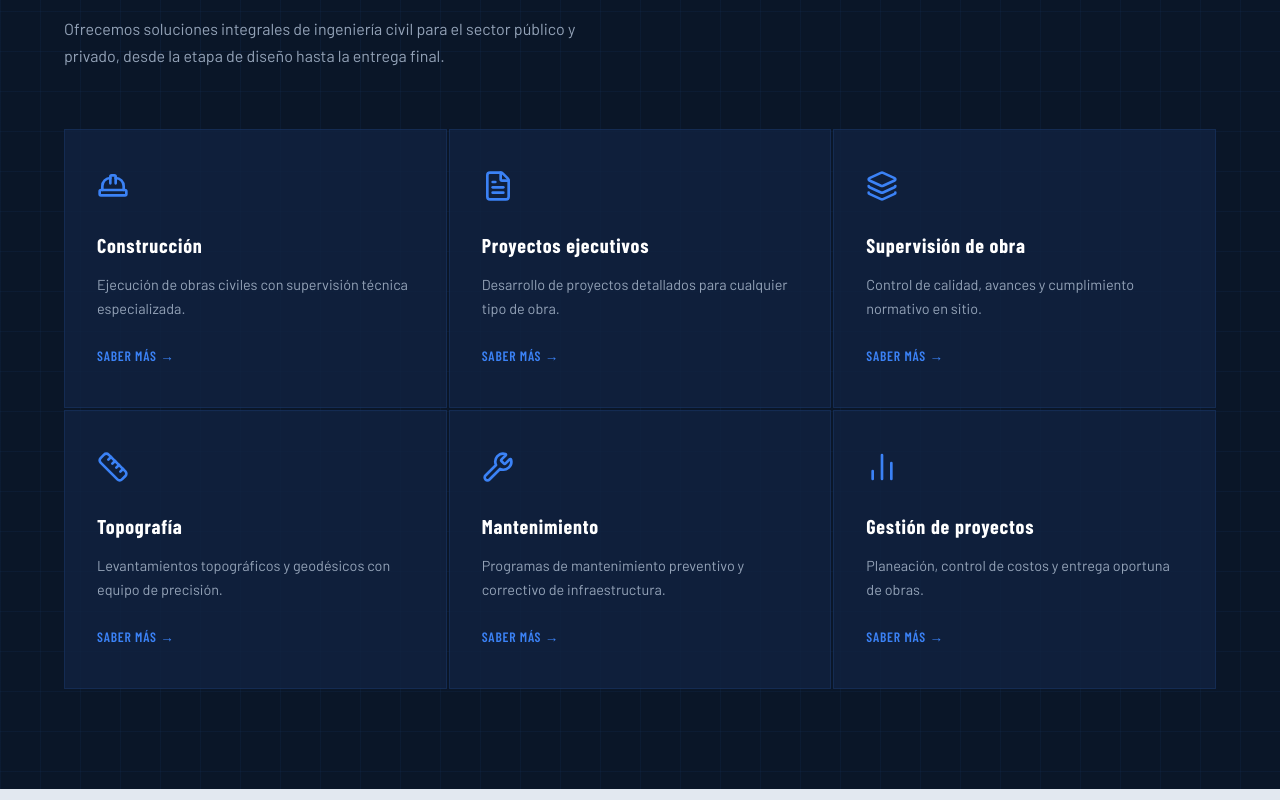
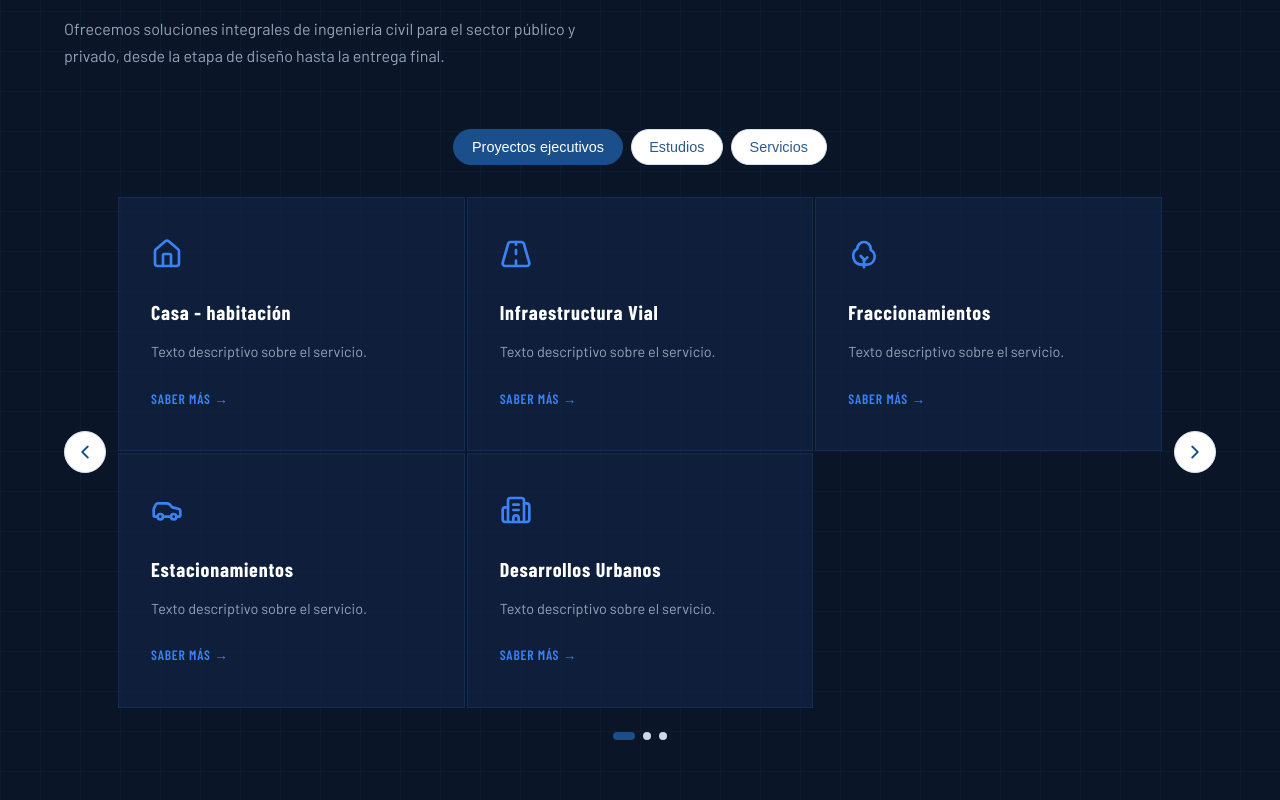
Before and after one commit to Diegocho1/auren-web, a React (Vite) app: page / in a window 1280 px wide. Shown: the part 1740-2540 px from the top of the page. Built offline with nearby package versions, Linux system fonts and the light colour scheme; a web font is replaced by a local one.

Commit message:
CI/CD correct

```diff
--- a/src/components/sections/Contacto.jsx
+++ b/src/components/sections/Contacto.jsx
@@ -2,9 +2,9 @@ import { MapPin, Phone, Mail, Clock } from 'lucide-react';
 import './Contacto.css';
 
 const datos = [
-  { icon: <MapPin size={20} />,  label: 'Dirección',   valor: 'Durangoi, Dgo, México' },
-  { icon: <Phone size={20} />,   label: 'Teléfono',    valor: '+52 000 000 0000' },
-  { icon: <Mail size={20} />,    label: 'Correo',      valor: 'contacto@auren.com.mx' },
+  { icon: <MapPin size={20} />,  label: 'Dirección',   valor: 'Rayon 214, Cantarranas, Barrio de Tierra Blanca,Durango, Dgo, México' },
+  { icon: <Phone size={20} />,   label: 'Teléfono',    valor: '+52 (618) 132 5955' },
+  { icon: <Mail size={20} />,    label: 'Correo',      valor: 'contacto@aureninfraestructura.com.mx' },
   { icon: <Clock size={20} />,   label: 'Horario',     valor: 'Lunes a Viernes, 8:00 – 18:00' },
 ];
 
--- a/src/components/sections/Hero.jsx
+++ b/src/components/sections/Hero.jsx
@@ -12,7 +12,7 @@ export default function Hero() {
         <p className="section-label fade-up">Ingeniería Civil · Infraestructura</p>
         <h1 className="hero__title fade-up delay-1">
           Construimos el<br />
-          <span className="hero__title-accent">futuroooo</span> con<br />
+          <span className="hero__title-accent">futuro</span> con<br />
           precisión.
         </h1>
         <p className="hero__subtitle fade-up delay-2">
--- a/src/components/sections/Servicios.css
+++ b/src/components/sections/Servicios.css
@@ -86,3 +86,91 @@
   .servicios__grid { grid-template-columns: 1fr; }
   .servicio-card { padding: 28px 20px; }
 }
+
+.servicios__tabs {
+  display: flex;
+  justify-content: center;
+  gap: 0.5rem;
+  margin-bottom: 2rem;
+  flex-wrap: wrap;
+}
+.servicios__tab {
+  border: 1px solid #d7e3f0;
+  background: #fff;
+  color: #2b5b8c;
+  padding: 0.55rem 1.1rem;
+  border-radius: 999px;
+  font-size: 0.9rem;
+  cursor: pointer;
+  transition: background 0.2s ease, color 0.2s ease;
+}
+.servicios__tab--active {
+  background: #1a4f8b;
+  border-color: #1a4f8b;
+  color: #fff;
+}
+.servicios__carousel {
+  display: flex;
+  align-items: center;
+  gap: 0.75rem;
+}
+.servicios__arrow {
+  flex: 0 0 auto;
+  width: 42px;
+  height: 42px;
+  border-radius: 50%;
+  border: 1px solid #d7e3f0;
+  background: #fff;
+  color: #1a4f8b;
+  display: flex;
+  align-items: center;
+  justify-content: center;
+  cursor: pointer;
+  transition: background 0.2s ease;
+}
+.servicios__arrow:hover {
+  background: #eef4fb;
+}
+.servicios__viewport {
+  flex: 1;
+  overflow: hidden;
+  touch-action: pan-y;
+  cursor: grab;
+}
+.servicios__viewport--dragging {
+  cursor: grabbing;
+}
+.servicios__track {
+  display: flex;
+  transition: transform 0.4s ease;
+}
+.servicios__slide {
+  flex: 0 0 100%;
+  width: 100%;
+}
+.servicios__dots {
+  display: flex;
+  justify-content: center;
+  gap: 0.5rem;
+  margin-top: 1.5rem;
+}
+.servicios__dot {
+  width: 8px;
+  height: 8px;
+  border-radius: 50%;
+  border: none;
+  background: #cdd9e8;
+  cursor: pointer;
+}
+.servicios__dot--active {
+  background: #1a4f8b;
+  width: 22px;
+  border-radius: 4px;
+}
+
+.servicios__tabs,
+.servicios__carousel,
+.servicios__dots {
+  position: relative;
+  z-index: 2;
+}
--- a/src/components/sections/Servicios.jsx
+++ b/src/components/sections/Servicios.jsx
@@ -1,16 +1,90 @@
-import { HardHat, FileText, Layers, Ruler, Wrench, BarChart2 } from 'lucide-react';
+import { useRef, useState } from "react";
+import { House, Road, Shrub, Car, Building2, ChevronLeft, ChevronRight } from 'lucide-react';
 import './Servicios.css';
 
-const servicios = [
-  { icon: <HardHat size={32} />,   title: 'Construcción',         desc: 'Ejecución de obras civiles con supervisión técnica especializada.' },
-  { icon: <FileText size={32} />,  title: 'Proyectos ejecutivos', desc: 'Desarrollo de proyectos detallados para cualquier tipo de obra.' },
-  { icon: <Layers size={32} />,    title: 'Supervisión de obra',  desc: 'Control de calidad, avances y cumplimiento normativo en sitio.' },
-  { icon: <Ruler size={32} />,     title: 'Topografía',           desc: 'Levantamientos topográficos y geodésicos con equipo de precisión.' },
-  { icon: <Wrench size={32} />,    title: 'Mantenimiento',        desc: 'Programas de mantenimiento preventivo y correctivo de infraestructura.' },
-  { icon: <BarChart2 size={32} />, title: 'Gestión de proyectos', desc: 'Planeación, control de costos y entrega oportuna de obras.' },
+
+const serviciosCategories = [
+  {
+    id: "proyectos-ejecutivos",
+    title: "Proyectos ejecutivos",
+    items: [
+      { icon: <House size={32} />, title: 'Casa - habitación', desc: 'Texto descriptivo sobre el servicio.' },
+      { icon: <Road size={32} />, title: 'Infraestructura Vial', desc: 'Texto descriptivo sobre el servicio.' },
+      { icon: <Shrub size={32} />, title: 'Fraccionamientos', desc: 'Texto descriptivo sobre el servicio.' },
+      { icon: <Car size={32} />, title: 'Estacionamientos', desc: 'Texto descriptivo sobre el servicio.' },
+      { icon: <Building2 size={32} />, title: 'Desarrollos Urbanos', desc: 'Texto descriptivo sobre el servicio.' },
+
+    ],
+  },
+  {
+    id: "estudios",
+    title: "Estudios",
+    items: [
+      { icon: <House size={32} />, title: 'Impacto Vial', desc: 'Texto descriptivo sobre el servicio.' },
+      { icon: <Road size={32} />, title: 'Aerofotogrametría con Drones', desc: 'Texto descriptivo sobre el servicio.' },
+      { icon: <Shrub size={32} />, title: 'Topografía', desc: 'Texto descriptivo sobre el servicio.' },
+      { icon: <Car size={32} />, title: 'Levantamientos', desc: 'Texto descriptivo sobre el servicio.' },
+    ],
+  },
+  {
+    id: "servicios",
+    title: "Servicios",
+    items: [
+      { icon: <House size={32} />, title: 'Impacto Vial', desc: 'Texto descriptivo sobre el servicio.' },
+      { icon: <Road size={32} />, title: 'Aerofotogrametría con Drones', desc: 'Texto descriptivo sobre el servicio.' },
+      { icon: <Shrub size={32} />, title: 'Topografía', desc: 'Texto descriptivo sobre el servicio.' },
+      { icon: <Car size={32} />, title: 'Levantamientos', desc: 'Texto descriptivo sobre el servicio.' },
+    ],
+  },
 ];
 
+
 export default function Servicios() {
+  const [activeIndex, setActiveIndex] = useState(0);
+  const [isDragging, setIsDragging] = useState(false);
+  const trackRef = useRef(null);
+  const drag = useRef({ startX: 0, deltaX: 0, active: false });
+
+  const total = serviciosCategories.length;
+
+  const goTo = (index) => setActiveIndex((index + total) % total);
+  const goPrev = () => goTo(activeIndex - 1);
+  const goNext = () => goTo(activeIndex + 1);
+
+  const getX = (e) => e.clientX ?? e.touches?.[0]?.clientX ?? 0;
+
+  const handlePointerDown = (e) => {
+    drag.current = { startX: getX(e), deltaX: 0, active: true };
+    setIsDragging(true);
+    if (trackRef.current) trackRef.current.style.transition = "none";
+  };
+
+  const handlePointerMove = (e) => {
+    if (!drag.current.active || !trackRef.current) return;
+    drag.current.deltaX = getX(e) - drag.current.startX;
+    const percent =
+      (drag.current.deltaX / trackRef.current.offsetWidth) * 100;
+    trackRef.current.style.transform = `translateX(${-activeIndex * 100 + percent
+      }%)`;
+  };
+
+  const endDrag = () => {
+    if (!drag.current.active) return;
+    drag.current.active = false;
+    setIsDragging(false);
+    if (trackRef.current) trackRef.current.style.transition = "";
+
+    const THRESHOLD = 60; // px mínimos para considerar el deslizamiento
+    if (drag.current.deltaX > THRESHOLD) {
+      goPrev();
+    } else if (drag.current.deltaX < -THRESHOLD) {
+      goNext();
+    } else if (trackRef.current) {
+      trackRef.current.style.transform = `translateX(${-activeIndex * 100}%)`;
+    }
+    drag.current.deltaX = 0;
+  };
+
   return (
     <section className="servicios" id="servicios">
       <div className="container">
@@ -19,23 +93,92 @@ export default function Servicios() {
           <h2 className="section-title">Nuestros servicios</h2>
           <p className="section-subtitle">
             Ofrecemos soluciones integrales de ingeniería civil para el sector
-            público y privado, desde la etapa de diseño hasta la entrega final.
+            público y privado, desde la etapa de diseño hasta la entrega
+            final.
           </p>
         </div>
 
+        <div className="servicios__tabs" role="tablist">
+          {serviciosCategories.map((cat, i) => (
+            <button
+              key={cat.id}
+              role="tab"
+              aria-selected={i === activeIndex}
+              className={`servicios__tab ${i === activeIndex ? "servicios__tab--active" : ""
+                }`}
+              onClick={() => goTo(i)}
+            >
+              {cat.title}
+            </button>
+          ))}
+        </div>
+
+        <div className="servicios__carousel">
+          <button
+            className="servicios__arrow servicios__arrow--prev"
+            onClick={goPrev}
+            aria-label="Categoría anterior"
+          >
+            <ChevronLeft size={22} />
+          </button>
+
+          <div
+            className={`servicios__viewport ${isDragging ? "servicios__viewport--dragging" : ""
+              }`}
+            onPointerDown={handlePointerDown}
+            onPointerMove={handlePointerMove}
+            onPointerUp={endDrag}
+            onPointerLeave={endDrag}
+            onPointerCancel={endDrag}
+          >
+            <div
+              className="servicios__track"
+              ref={trackRef}
+              style={{ transform: `translateX(${-activeIndex * 100}%)` }}
+            >
+              {serviciosCategories.map((cat) => (
+                <div className="servicios__slide" key={cat.id}>
                   <div className="servicios__grid">
-          {servicios.map(s => (
+                    {cat.items.map((s) => (
                       <div key={s.title} className="servicio-card">
                         <div className="servicio-card__icon">{s.icon}</div>
                         <h3 className="servicio-card__title">{s.title}</h3>
                         <p className="servicio-card__desc">{s.desc}</p>
-              <button className="servicio-card__link" onClick={() => {}}>
+                        <button
+                          className="servicio-card__link"
+                          onClick={() => { }}
+                        >
                           Saber más →
                         </button>
                       </div>
                     ))}
                   </div>
                 </div>
+              ))}
+            </div>
+          </div>
+
+          <button
+            className="servicios__arrow servicios__arrow--next"
+            onClick={goNext}
+            aria-label="Siguiente categoría"
+          >
+            <ChevronRight size={22} />
+          </button>
+        </div>
+
+        <div className="servicios__dots">
+          {serviciosCategories.map((cat, i) => (
+            <button
+              key={cat.id}
+              className={`servicios__dot ${i === activeIndex ? "servicios__dot--active" : ""
+                }`}
+              onClick={() => goTo(i)}
+              aria-label={`Ir a ${cat.title}`}
+            />
+          ))}
+        </div>
+      </div>
     </section>
   );
 }
```
Lines whose indentation alone changed are shown as unchanged.
